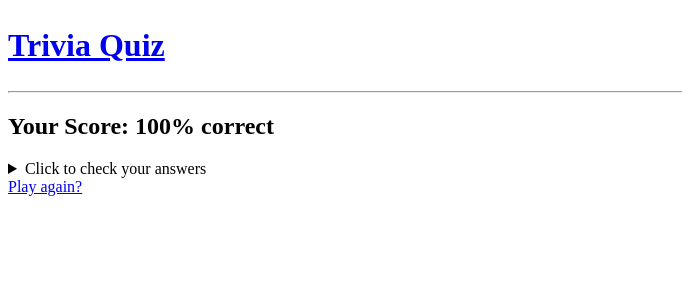
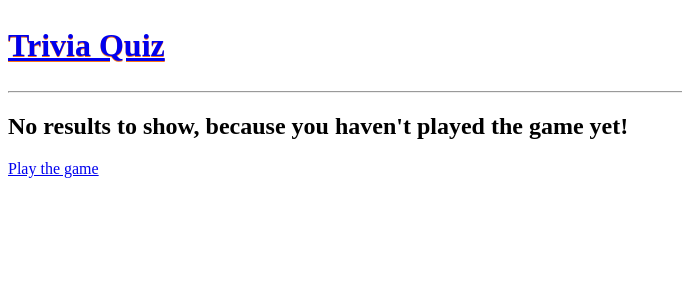
Before and after one commit to Dalkyan/vue-trivia-quiz, a Vue app: page /summary in a window 1280 px wide. Shown: the top 300 px of the page, without its empty margins (0-682 px from the left). Built offline with nearby package versions, Linux system fonts and the light colour scheme; the HTML template or start-up script is replaced by a standard one.

Commit message:
Add transition to summary, minor visual tweaks, fix E2E test

```diff
--- a/src/App.vue
+++ b/src/App.vue
@@ -8,14 +8,12 @@ route.name == "home";
   <div class="h-screen grid grid-rows-[min-content_auto]">
     <header class="md:mt-4">
       <h1
-          class="text-xl md:text-4xl lg:mb-4 text-indigo-800 font-bold"
-          :class="{ huge: route.name === 'home' }"
-        ><router-link to="/"
-        >
-          Trivia Quiz
-        </router-link
-      ></h1>
-      <hr class="text-orange-500" />
+        class="text-xl md:text-4xl mb-1 lg:mb-4 text-indigo-800 font-bold text-shadow"
+        :class="{ huge: route.name === 'home' }"
+      >
+        <router-link to="/"> Trivia Quiz </router-link>
+      </h1>
+      <hr class="border-t-orange-500 border-b-indigo-800 border-4" />
     </header>
     <RouterView />
   </div>
@@ -53,4 +51,7 @@ nav a:first-of-type {
 .huge {
   @apply text-6xl lg:text-9xl;
 }
+.text-shadow {
+  text-shadow: 0 1px rgb(249 115 22);
+}
 </style>
--- a/src/assets/index.css
+++ b/src/assets/index.css
@@ -7,7 +7,7 @@
         @apply text-center font-semibold
     }
     .btn{
-    @apply p-2 m-1 w-1/2 md:text-3xl rounded border-indigo-800 border-4  hover:bg-indigo-800 hover:text-orange-500;
+    @apply p-2 m-1 w-1/2 md:text-3xl rounded border-indigo-800 border-4 shadow-sm shadow-orange-800  hover:bg-indigo-800 hover:text-orange-500;
     }
     .flex-center{
       @apply flex items-center justify-center;
@@ -25,7 +25,14 @@
     margin: auto;
     max-height: 100vh;
   }
+  a, button{
+    user-select: none;
+  }
   /* transitions */
   .fade-enter-from, .fade-leave-to{
     opacity: 0;
   }
+  .grow-enter-from, .grow-leave-to{
+    transform: scale(0);
+    opacity: 0;
+  }
--- a/src/views/HomeView.vue
+++ b/src/views/HomeView.vue
@@ -4,7 +4,7 @@
   <main class="self-center">
     <RouterLink to="/quiz">
       <button
-        class="h-48 w-48 rounded-full text-2xl font-bold border-4 bg-orange-500 text-indigo-800 border-indigo-800 hover:bg-indigo-800 hover:text-orange-500 hover:border-orange-500"
+        class="h-48 w-48 rounded-full text-2xl font-bold border-4 shadow-sm shadow-orange-800 bg-orange-500 text-indigo-800 border-indigo-800 hover:bg-indigo-800 hover:text-orange-500 hover:border-orange-500"
       >
         Start your quiz
       </button></RouterLink
--- a/src/views/SummaryView.vue
+++ b/src/views/SummaryView.vue
@@ -1,7 +1,11 @@
 <template>
-  <main class="summary flex-center flex-col">
+  <main class="summary flex-center flex-col" v-if="myAnswers[0] != ''">
     <h2 class="text-indigo-800 text-xl">
-      Your Score: {{ percentageCounter }}% correct
+      Your score:
+      <span :class="{ grow: percentageCounter == correctAnswersCounter * 10 }"
+        >{{ percentageCounter }}%</span
+      >
+      correct
     </h2>
     <div
       class="place-self-center w-1/2 bg-indigo-200 border-indigo-800 rounded-full h-2.5 mb-4"
@@ -11,29 +15,55 @@
         :style="progressBar(counter)"
       ></div>
     </div>
-    <details
-      class="rounded-lg p-2 shadow-[2px_2px] shadow-orange-500 border-indigo-800 border-4 flex flex-col"
+
+    <div
+      @click="show = !show"
+      class="cursor-pointer rounded-lg p-2 shadow-[2px_2px] shadow-orange-800 border-indigo-800 border-4"
     >
-      <summary>Click to check your answers</summary>
-      <details class="flex" v-for="(answer, index) in myAnswers" :key="index">
-        <summary>{{ index + 1 }}. question</summary>
-        <p>{{ decodeURIComponent(questionsArray[index]) }}</p>
-        <p class="flex-center gap-2">
-          <span v-if="isCorrectArray[index]"> ✅ </span>
-          <span v-else-if="!isCorrectArray[index]">❌</span
-          ><span :class="{ wrong: !isCorrectArray[index] }">{{
-            decodeURIComponent(answer)
-          }}</span>
-          <span v-if="!isCorrectArray[index]">{{
-            decodeURIComponent(correctAnswers[index])
-          }}</span>
-        </p>
-      </details>
-    </details>
+      <h2 class="hover:animate-pulse">
+        Click to <span v-if="!show">check</span><span v-else>close</span> your
+        answers
+      </h2>
+      <transition name="grow">
+        <div v-if="show" class="grid grid-cols-2 place-content-start grid-">
+          <div
+            class="flex flex-col justify-between m-1 border-orange-500 border-4 rounded place-self-stretch"
+            v-for="(answer, index) in myAnswers"
+            :key="index"
+          >
+            <p>
+              {{ index + 1 }}. {{ decodeURIComponent(questionsArray[index]) }}
+            </p>
+            <div class="flex-center flex-wrap border-indigo-800 border-4">
+              <p>
+                <span v-if="isCorrectArray[index]"> ✅ </span>
+                <span v-else-if="!isCorrectArray[index]">❌</span
+                ><span
+                  class="font-bold"
+                  :class="{ wrong: !isCorrectArray[index] }"
+                  >{{ decodeURIComponent(answer) }}</span
+                >
+              </p>
+              <p class="mx-2 font-bold" v-if="!isCorrectArray[index]">
+                {{ decodeURIComponent(correctAnswers[index]) }}
+              </p>
+            </div>
+          </div>
+        </div>
+      </transition>
+    </div>
     <router-link
-      class="rounded-2xl self-center m-2 p-2 border-2 text-lg border-indigo-800 bg-orange-500 text-indigo-800"
+      class="rounded-2xl self-center m-2 p-2 border-2 text-lg shadow-sm shadow-orange-800 border-indigo-800 bg-orange-500 text-indigo-800 hover:bg-indigo-800 hover:text-orange-500 hover:border-orange-500"
       to="/"
       >Play again?</router-link
+    >
+  </main>
+  <main v-else-if="myAnswers[0] == ''" class="flex-center flex-col">
+    <h2>No results to show, because you haven't played the game yet!</h2>
+    <router-link
+      class="rounded-2xl self-center m-2 p-2 border-2 text-lg shadow-sm shadow-orange-800 border-indigo-800 bg-orange-500 text-indigo-800 hover:bg-indigo-800 hover:text-orange-500 hover:border-orange-500"
+      to="/"
+      >Play the game</router-link
     >
   </main>
 </template>
@@ -49,6 +79,7 @@ const counter = ref(0);
 const percentageCounter = ref(0);
 const correctAnswersCounter = ref(0);
 const isCorrectArray = ref(Array(10).fill(false));
+const show = ref(false);
 
 for (let index = 0; index < correctAnswers.value.length; index++) {
   if (myAnswers.value[index] == correctAnswers.value[index]) {
@@ -76,9 +107,15 @@ const progressBar = (counter: number) => {
   });
 };
 console.log(isCorrectArray.value.toString());
+console.log(myAnswers.value);
 </script>
-<style>
+<style scoped>
 .wrong {
   text-decoration: line-through red;
+  font-weight: 200;
+}
+.grow {
+  font-size: 2em;
+  color: rgb(249 115 22);
 }
 </style>
```
Also changed, not shown: 1 other file (tests, documents, lock files or other folders).
